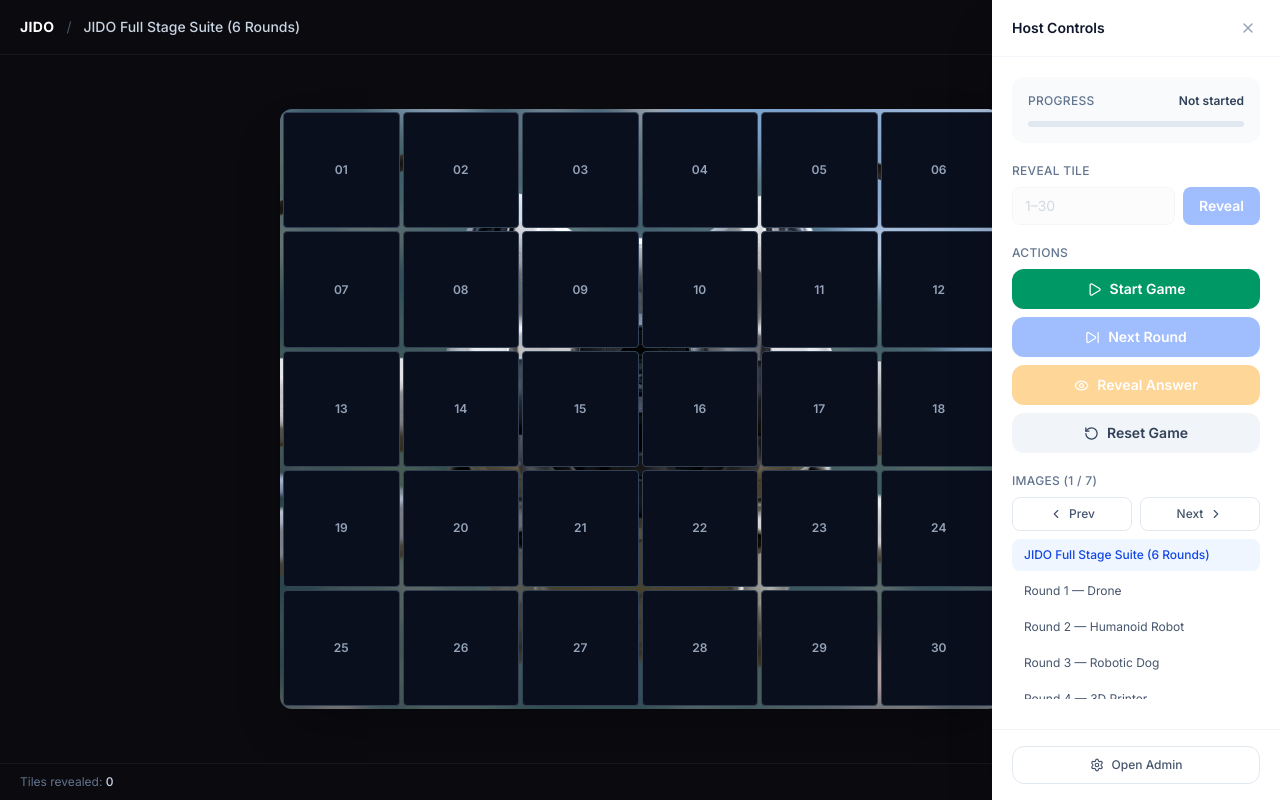
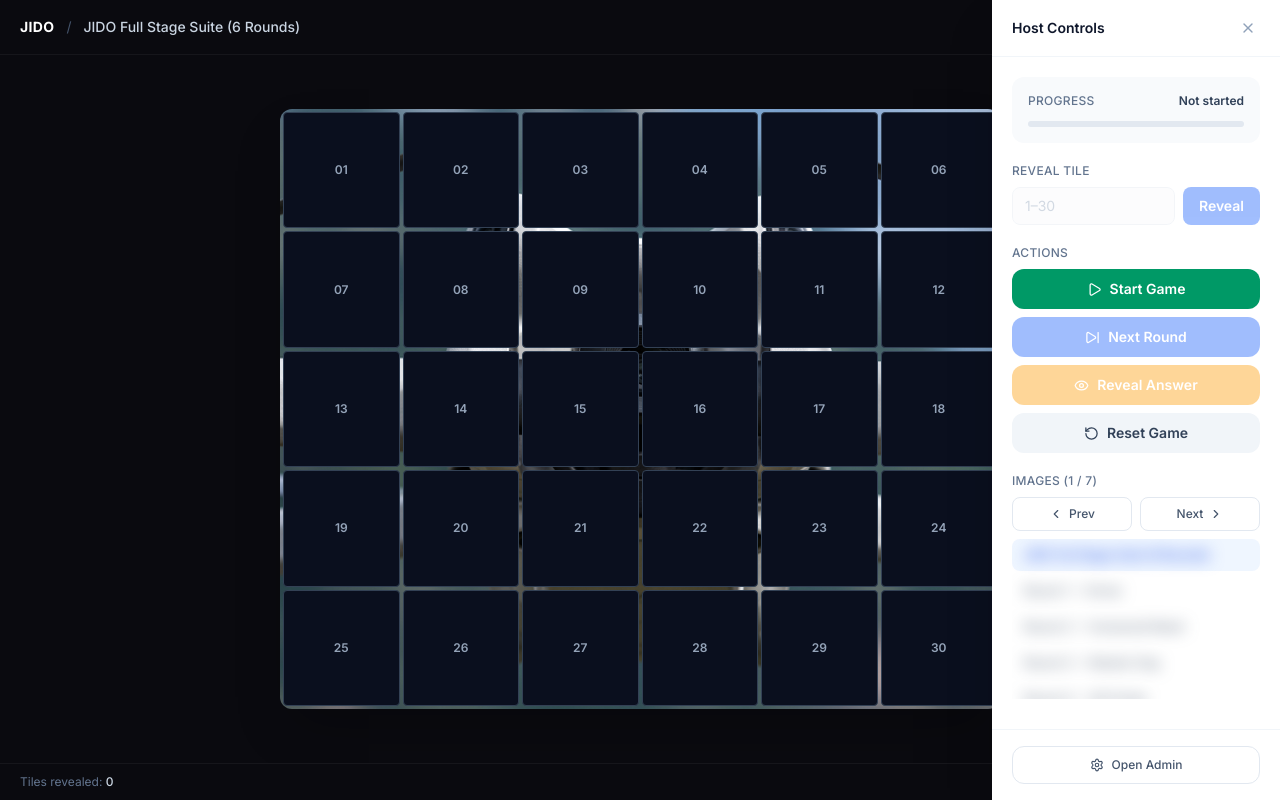
Before and after one commit to kghirimadhavan244-dev/jido-image-reveal, a Next.js app: page /game in a window 1280 px wide. Built offline with nearby package versions, Linux system fonts and the light colour scheme; no server answers; the database is empty.

Commit message:
Describe your changes

```diff
--- a/src/app/game/page.tsx
+++ b/src/app/game/page.tsx
@@ -173,7 +173,28 @@ export default function GameScreen() {
     return () => document.removeEventListener("fullscreenchange", handler);
   }, []);
 
-  // ── Keyboard shortcuts ──
+  const [ctrlPressed, setCtrlPressed] = useState(false);
+
+  // ── Keyboard shortcuts & Ctrl listener ──
+  useEffect(() => {
+    const handleKeyDown = (e: KeyboardEvent) => {
+      if (e.key === "Control" || e.ctrlKey) {
+        setCtrlPressed(true);
+      }
+    };
+    const handleKeyUp = (e: KeyboardEvent) => {
+      if (e.key === "Control" || !e.ctrlKey) {
+        setCtrlPressed(false);
+      }
+    };
+    window.addEventListener("keydown", handleKeyDown);
+    window.addEventListener("keyup", handleKeyUp);
+    return () => {
+      window.removeEventListener("keydown", handleKeyDown);
+      window.removeEventListener("keyup", handleKeyUp);
+    };
+  }, []);
+
   useEffect(() => {
     if (!mounted) return;
     const handleKey = (e: KeyboardEvent) => {
@@ -665,13 +686,15 @@ export default function GameScreen() {
                     <button
                       key={g.id}
                       onClick={() => switchToGame(g, i)}
-                      className={`w-full text-left px-3 py-2 rounded-lg text-xs transition-colors cursor-pointer ${
+                      className={`w-full text-left px-3 py-2 rounded-lg text-xs transition-all cursor-pointer ${
                         i === imageIndex
                           ? "bg-blue-50 text-blue-700 font-medium"
                           : "text-slate-600 hover:bg-slate-50"
                       }`}
                     >
-                      {g.name}
+                      <span className={ctrlPressed ? "blur-none" : "blur-sm select-none hover:blur-none transition-all duration-150"}>
+                        {g.name}
+                      </span>
                     </button>
                   ))}
                 </div>
```
